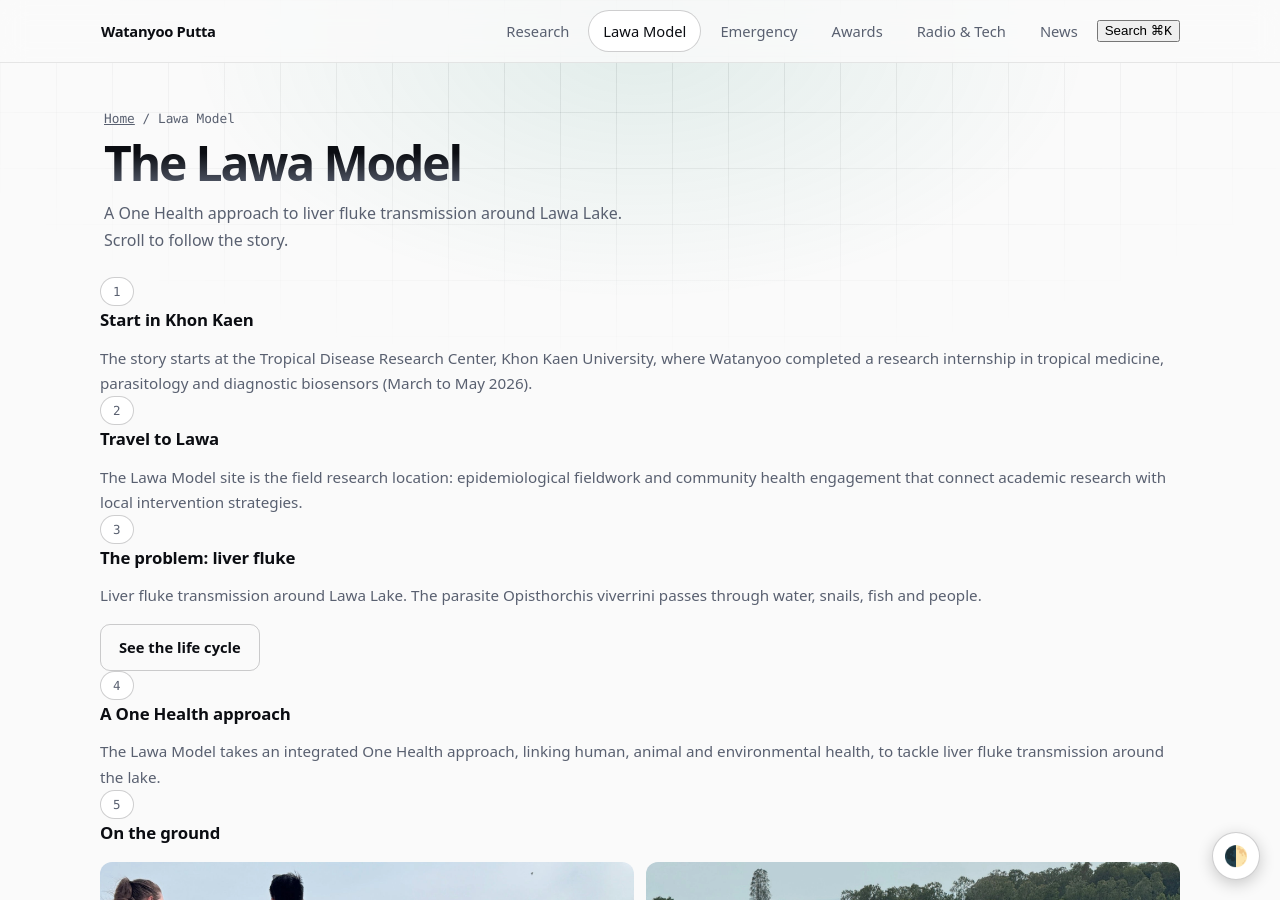
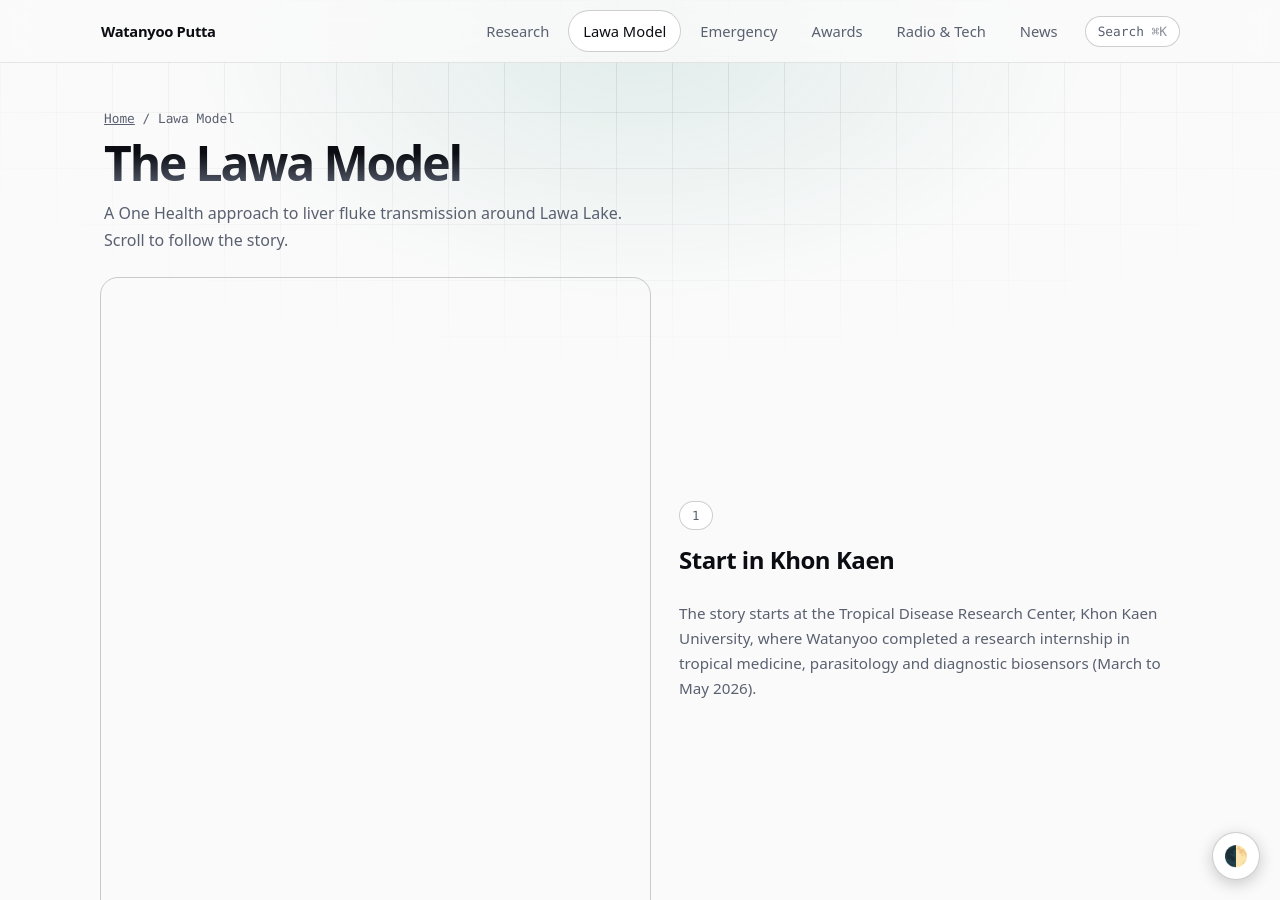
Before and after one commit to WatanyooPutta/WatanyooPutta.github.io, a Jekyll site: the page built from lawa.html, in a window 1280 px wide and 900 px high. Built offline with Jekyll 4.4.1, drawn with Linux system fonts in a browser that asks for light colours.

Commit message:
Update pages.css

```diff
--- a/assets/css/pages.css
+++ b/assets/css/pages.css
@@ -104,3 +104,44 @@ html[data-sky="night"]::before{content:"";position:fixed;inset:0;z-index:-1;poin
 .call.on{text-shadow:0 0 12px var(--accent),0 0 28px var(--accent)}
 .morse{display:block;font:500 .78rem var(--mono);letter-spacing:.14em;color:var(--muted);margin-top:4px;word-break:break-all}
 @media(prefers-reduced-motion:reduce){#lc .ring{animation:none}}
+
+/* ---- Search / command palette ---- */
+.navbtn{margin-left:8px;border:1px solid var(--line2);background:var(--panel);color:var(--muted);border-radius:999px;padding:7px 12px;font:500 .8rem var(--mono);cursor:pointer;white-space:nowrap}
+.navbtn:hover{color:var(--text);border-color:var(--accent)}
+.navbtn kbd{font:inherit;opacity:.7}
+@media(pointer:coarse){.navbtn kbd{display:none}}
+dialog#cmd{background:var(--panel);color:var(--text);border:1px solid var(--line2);border-radius:var(--r);width:min(560px,92vw);padding:0;margin:12vh auto auto;overflow:hidden;box-shadow:0 30px 80px rgba(0,0,0,.5)}
+#cmd-in{width:100%;padding:16px 18px;background:transparent;border:0;border-bottom:1px solid var(--line);color:var(--text);font:inherit;font-size:1rem;outline:none}
+#cmd-list{list-style:none;margin:0;padding:8px;max-height:50vh;overflow:auto}
+#cmd-list li{display:flex;justify-content:space-between;gap:12px;padding:10px 12px;border-radius:10px;cursor:pointer}
+#cmd-list li em{font:500 .75rem var(--mono);color:var(--muted);font-style:normal}
+#cmd-list li.on{background:var(--panel2);box-shadow:inset 2px 0 0 var(--accent)}
+#cmd-list li.none{cursor:default;color:var(--muted)}
+
+/* ---- Photo banners that morph from the home tiles ---- */
+.page-hero{display:block;width:100%;height:clamp(150px,30vw,300px);object-fit:cover;border-radius:var(--r);border:1px solid var(--line);margin-top:18px}
+
+/* ---- Lawa scrollytelling ---- */
+.story{display:grid;grid-template-columns:1.1fr 1fr;gap:28px;align-items:start}
+.story-stage{position:sticky;top:72px;height:calc(100vh - 100px);min-height:340px;z-index:5}
+#story-map{height:100%;min-height:340px;border-radius:var(--r);border:1px solid var(--line2);z-index:1}
+.step{min-height:72vh;display:flex;flex-direction:column;justify-content:center;gap:10px;opacity:.3;transform:translateX(6px);transition:opacity .5s,transform .5s}
+.step.active{opacity:1;transform:none}
+.step h2{font-size:1.5rem;letter-spacing:-.02em}
+.step .chip{align-self:flex-start}
+@media(max-width:820px){.story{grid-template-columns:1fr}.story-stage{top:58px;height:38vh;min-height:240px}.step{min-height:62vh}}
+@media(prefers-reduced-motion:reduce){.step{opacity:1;transform:none}}
+
+/* ---- Rapid test explainer ---- */
+.rt-wrap{margin-top:14px}
+#rt{width:100%;height:auto;display:block}
+#rt .pad{fill:var(--panel2);stroke:var(--line2);stroke-width:1.5}
+#rt .mem{fill:var(--panel);stroke:var(--line2);stroke-width:1.5}
+#rt text{fill:var(--muted);font:500 11px var(--mono);text-anchor:middle}
+#rt #rt-flow{fill:var(--accent);opacity:.4}
+#rt .ln{fill:#c0392b;opacity:0}
+#rt #rt-drop{fill:var(--accent)}
+.rt-ctl{display:flex;flex-wrap:wrap;gap:10px;align-items:center;margin-top:10px}
+.rt-ctl input[type=range]{flex:1 1 180px;accent-color:var(--accent)}
+.rt-ctl .btn[aria-pressed="true"]{border-color:var(--accent);color:var(--accent)}
+#rt-cap{min-height:3em;margin-top:8px}
```
